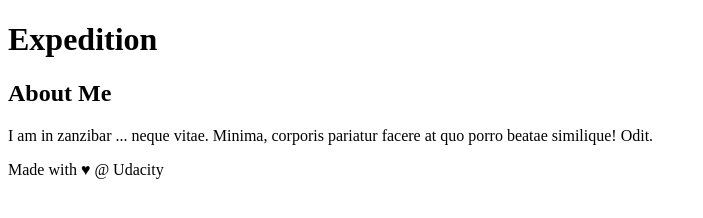
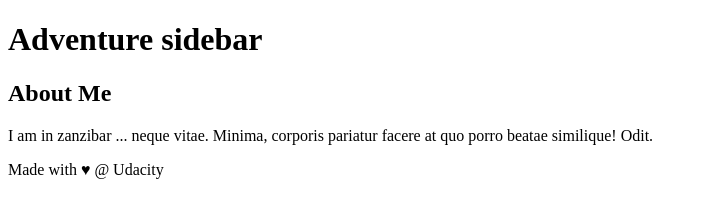
Before and after one commit to xamimilian/test, a plain HTML site: page index.html in a window 1280 px wide. Shown: the whole page, without its empty margins (0-703 px from the left). Drawn offline with Linux system fonts and the light colour scheme.

Commit message:
new head sidebar

```diff
--- a/index.html
+++ b/index.html
@@ -10,7 +10,7 @@
 <body>
 
     <header>
-        <h1>Expedition</h1>
+        <h1>Adventure sidebar</h1>
     </header>
 
     <div class="container">
```
